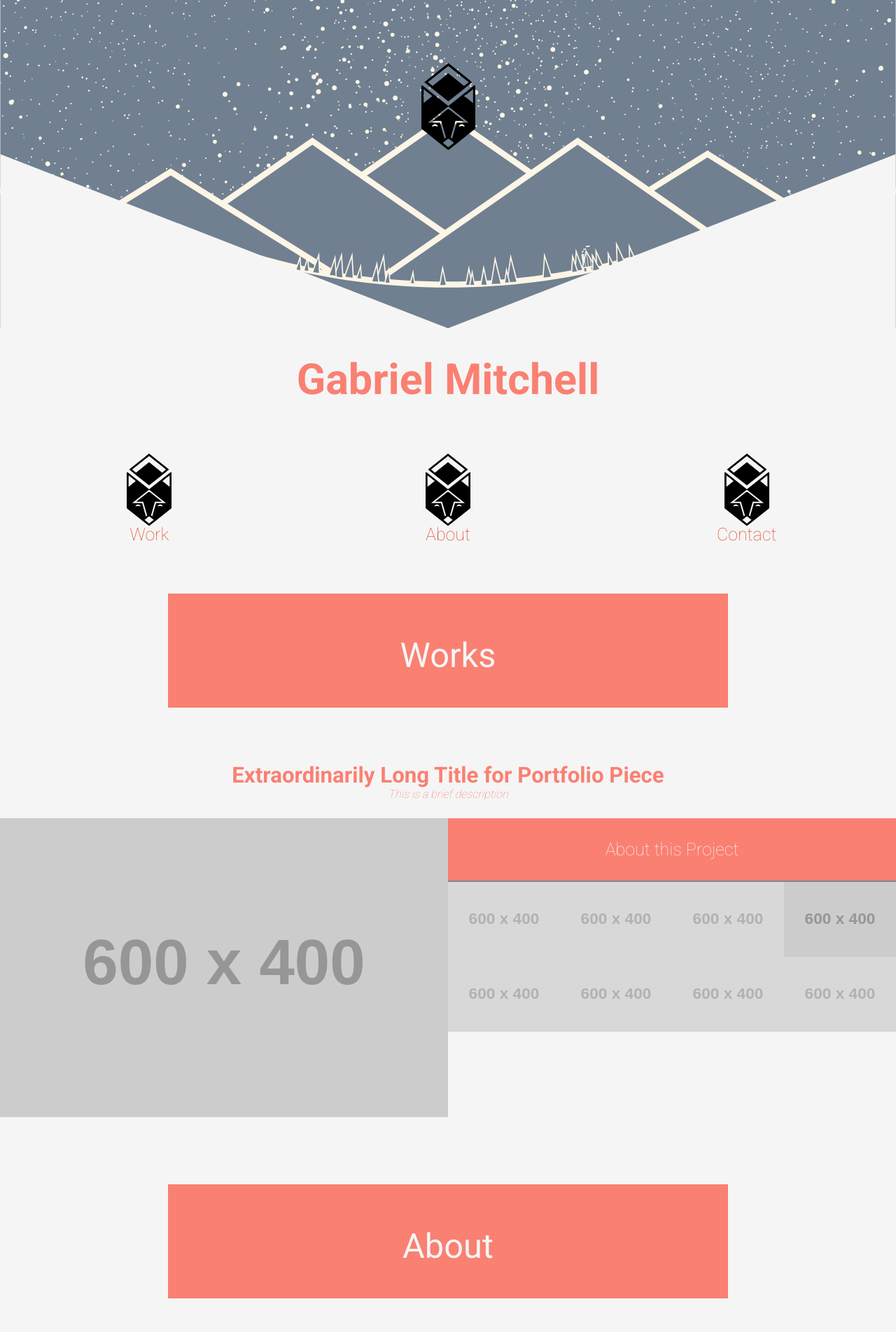
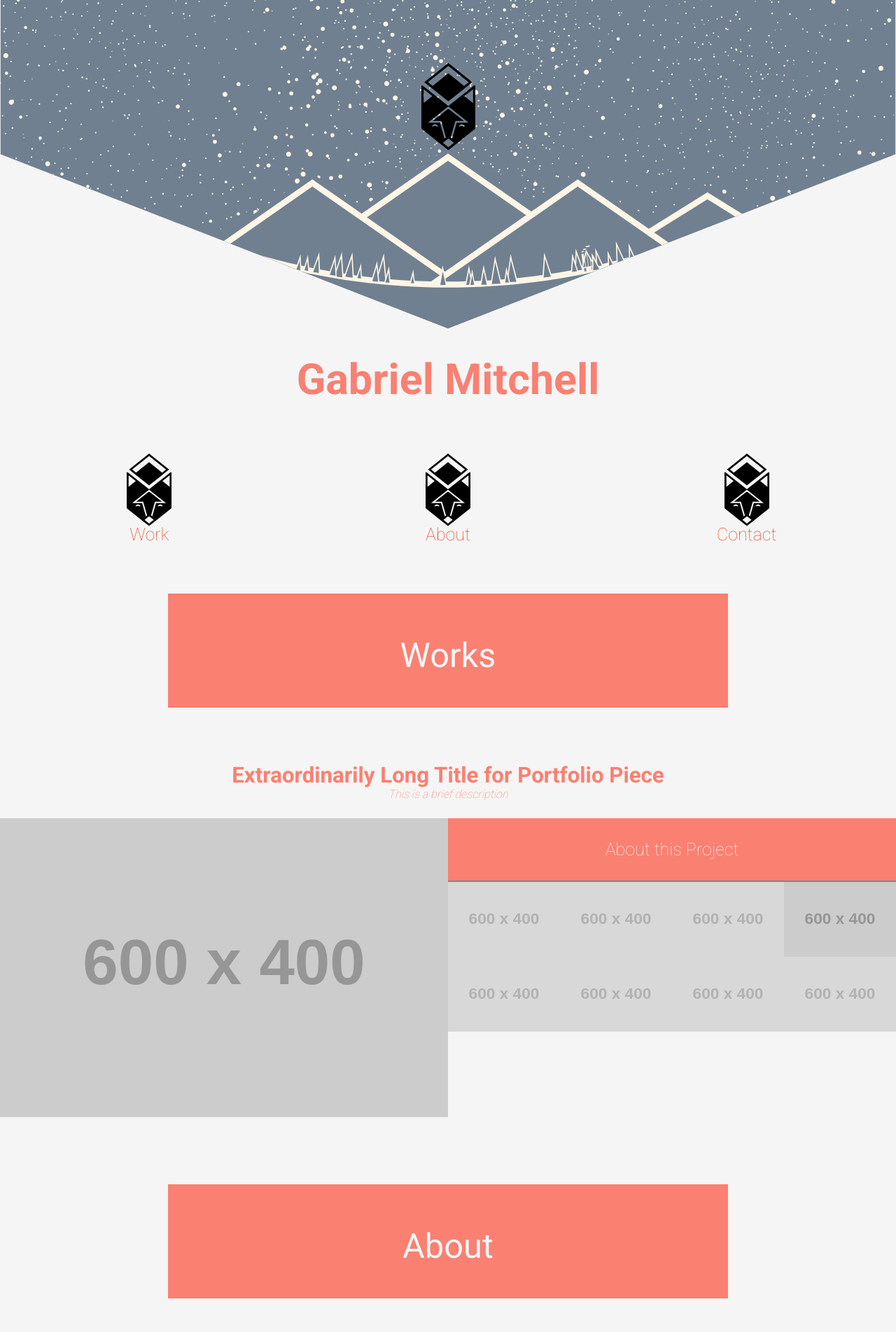
Before and after one commit to alkalinegenome/alkalinegenome.github.io, a Jekyll site: the page built from index.html, in a window 1280 px wide. Shown: the top 1903 px of the page at 70% size. Built offline with Jekyll 4.4.1, drawn with Linux system fonts in a browser that asks for light colours; nearby versions of some CDN libraries; some web fonts are replaced.

Commit message:
SVG Properly Set up
+ Mask crops properly
+ Naming Structure Amended
+ Hovering over house still illuminates window. :)

```diff
--- a/index.html
+++ b/index.html
@@ -6,7 +6,7 @@ title: Welcome
 	<header>
 		<div>
 			<!-- <img src="http://placehold.it/2000x600/778899/F5F5F5&text=Excuse&nbsp;The&nbsp;Mess" alt="Welcome to my Portfolio"> -->
-			<object type="image/svg+xml" data="images/slate-grey-banner.svg">
+			<object type="image/svg+xml" data="images/starry-banner.svg">
 				<a href="#">Gabriel Mitchell Fox Logo <!-- fallback image in CSS --></a>
 			</object>
 
```
Also changed, not shown: _includes/pieces.html (+22 -0 lines), images/slate-grey-banner.svg, images/starry-banner.svg (added), images/working/slate-grey-banner.svg (added), 2 other files.
